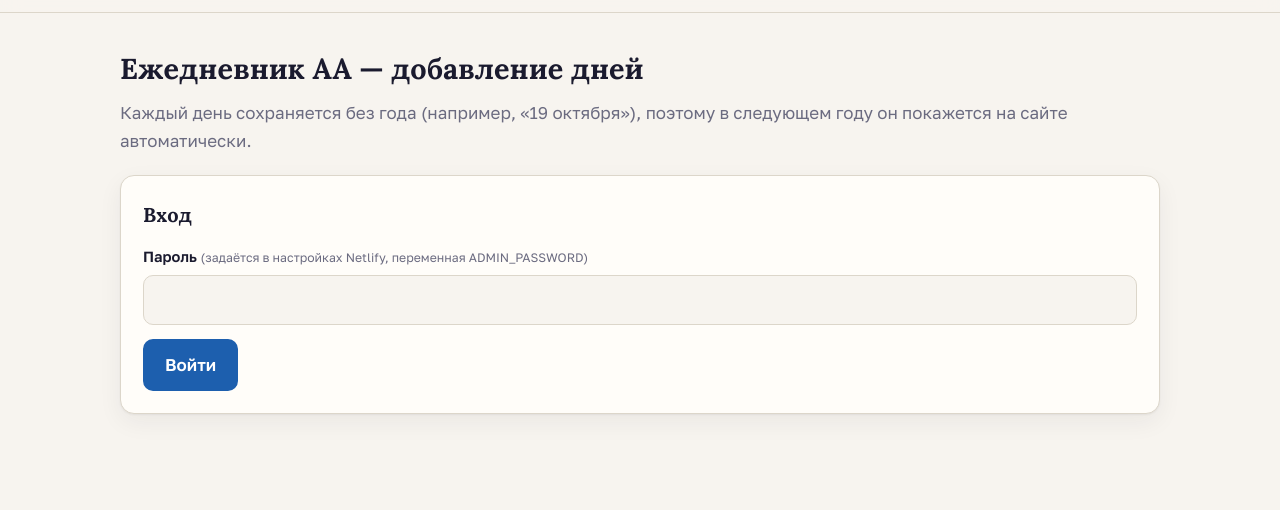
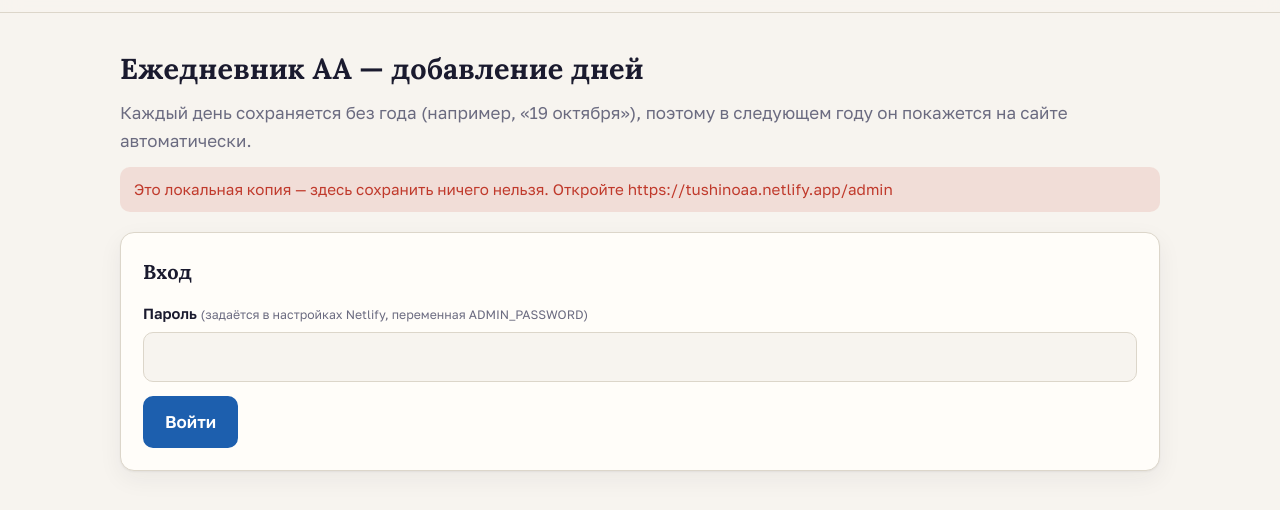
Before and after one commit to v-molchanov91/tushinoaa, a website: page admin.html in a window 1280 px wide. Shown: the part 48-558 px from the top of the page. Drawn offline with Linux system fonts and the light colour scheme.

Commit message:
Админка: предупреждение, если открыта не на Netlify
Co-Authored-By: Claude Opus 5.5 <noreply@anthropic.com>

```diff
--- a/admin.html
+++ b/admin.html
@@ -161,6 +161,14 @@
   function keyOf(dateStr) { return dateStr.slice(5); } // "2026-10-19" → "10-19"
   function human(key) { var p = key.split('-'); return +p[1] + ' ' + MONTHS_GEN[+p[0] - 1]; }
   function show(box, text, ok) { $(box).innerHTML = ''; var d = document.createElement('div'); d.className = 'msg ' + (ok ? 'ok' : 'err'); d.textContent = text; $(box).appendChild(d); }
+
+  // Сохранение работает только на опубликованном сайте Netlify
+  if (!/netlify\.app$/.test(location.hostname) && !/^tushino/.test(location.hostname)) {
+    var warn = document.createElement('div');
+    warn.className = 'msg err';
+    warn.textContent = 'Это локальная копия — здесь сохранить ничего нельзя. Откройте https://tushinoaa.netlify.app/admin';
+    document.querySelector('.admin .wrap').insertBefore(warn, $('login'));
+  }
 
   try { password = sessionStorage.getItem('aa_admin_pw') || ''; } catch (e) {}
 
```
